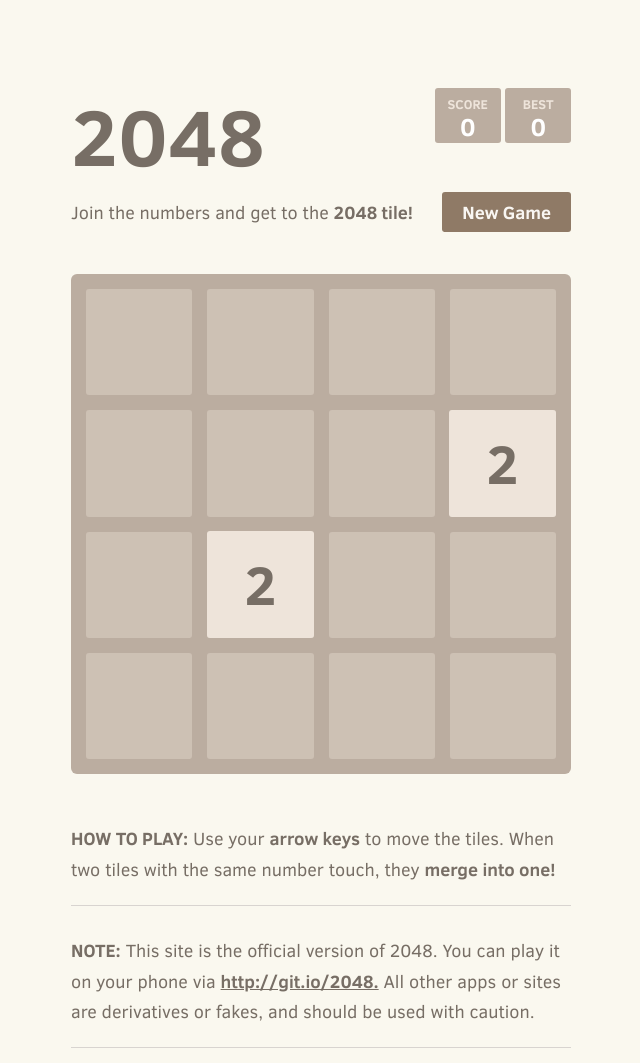
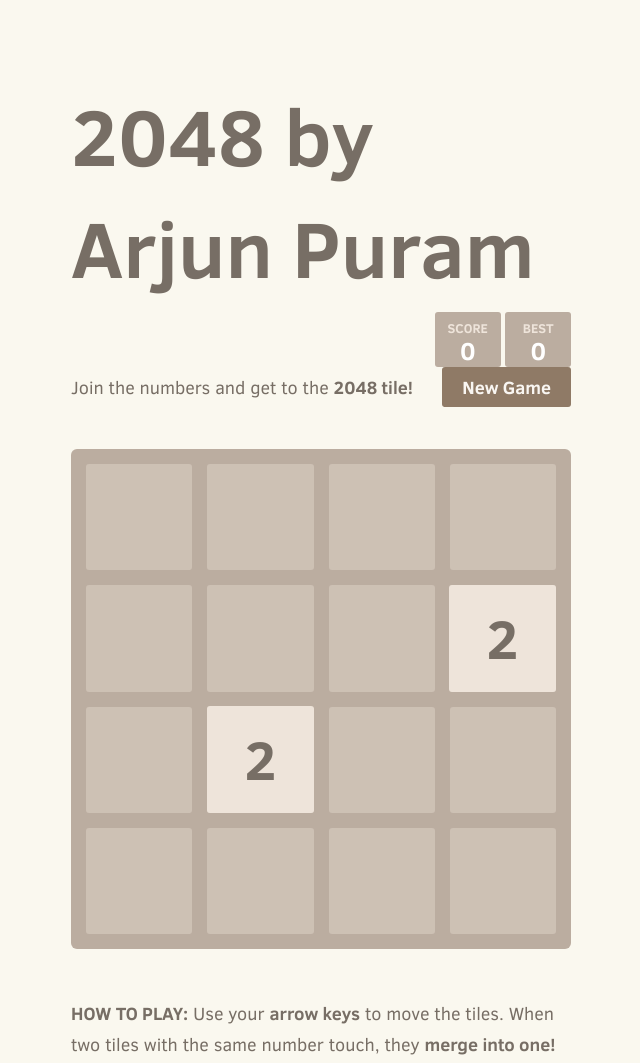
Before and after one commit to Arjunpuram22/2048-game-ci-cd, a plain HTML site: page index.html in a window 1280 px wide. Shown: the top 1063 px of the page, without its empty margins (319-959 px from the left). Drawn offline with Linux system fonts and the light colour scheme.

Commit message:
Changed game name to 2048 by *your name*

```diff
--- a/index.html
+++ b/index.html
@@ -19,7 +19,7 @@
 <body>
   <div class="container">
     <div class="heading">
-      <h1 class="title">2048</h1>
+      <h1 class="title">2048 by Arjun Puram</h1>
       <div class="scores-container">
         <div class="score-container">0</div>
         <div class="best-container">0</div>
```
